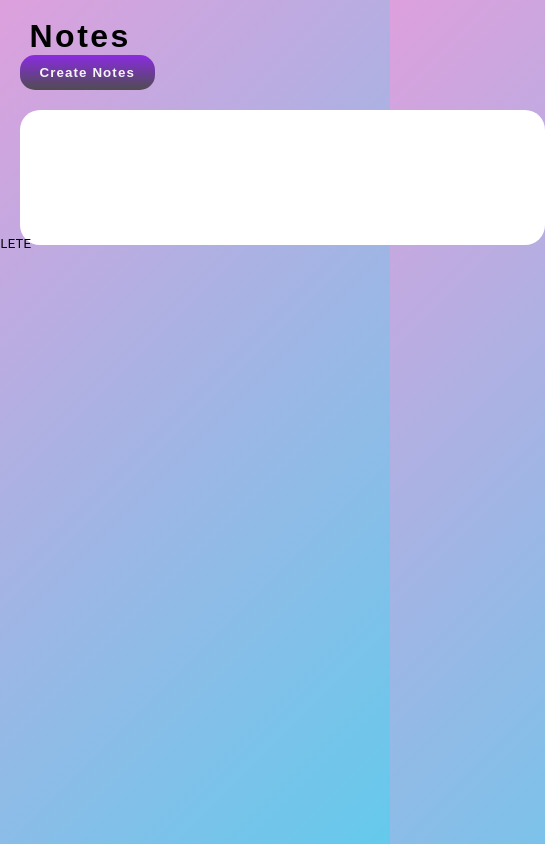
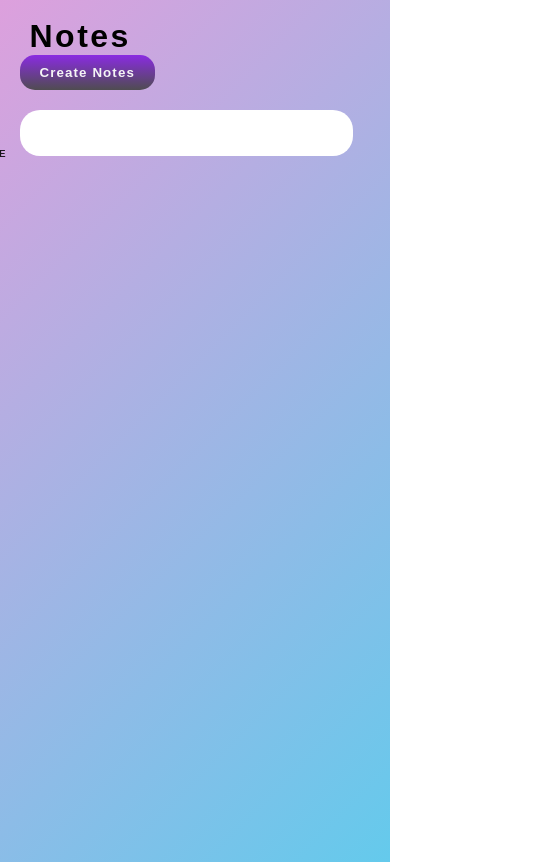
Before and after one commit to Subhranshu-Lenka/Notes-App, a plain HTML site: page index.html in a window 390 px wide. Both pictures are taken after a click on the button "Create Notes". Shown: the whole page, 545 px wide, since content can reach past the window. Drawn offline with Linux system fonts and the light colour scheme.

Commit message:
styling for responsiveness

```diff
--- a/style.css
+++ b/style.css
@@ -8,6 +8,7 @@
 body {
     background: linear-gradient(135deg, plum, rgb(100, 202, 236));
     margin: 0 5%;
+    min-height: 100vh;
 }
 
 h1 {
@@ -20,7 +21,7 @@ h1 {
 
 #new-note {
     border: none;
-    padding: 10px 20;
+    padding: 10px 20px;
     border-radius: 15px;
     background: linear-gradient(blueviolet, #444444ea);
     color: whitesmoke;
@@ -35,15 +36,44 @@ h1 {
     margin-top: 20px;
     resize: none;
     padding: 15px 15px;
+    width: 90em;
+    height: 8em;
 }
 
 .note-area:focus {
     outline: 0;
 }
 
+
 .delete {
     position: relative;
-    right: 10%;
+    right: 5%;
     bottom: 8px;
+    cursor: pointer;
+}
+
+@media screen and (max-width:500px) and (min-width:0) {
+    .note-area {
+        width: 25em;
+        height: 3.5em;
+    }
+
+    .delete {
+        font-size: smaller;
+        right: 15%;
+    }
+}
+
+/* cols="75" rows="7" */
+@media screen and (max-width:900px) and (min-width: 501px) {
+    .note-area {
+        width: 45em;
+        height: 6em;
+    }
+
+    .delete {
+        right: 10%;
+    }
+
 
 }
```
